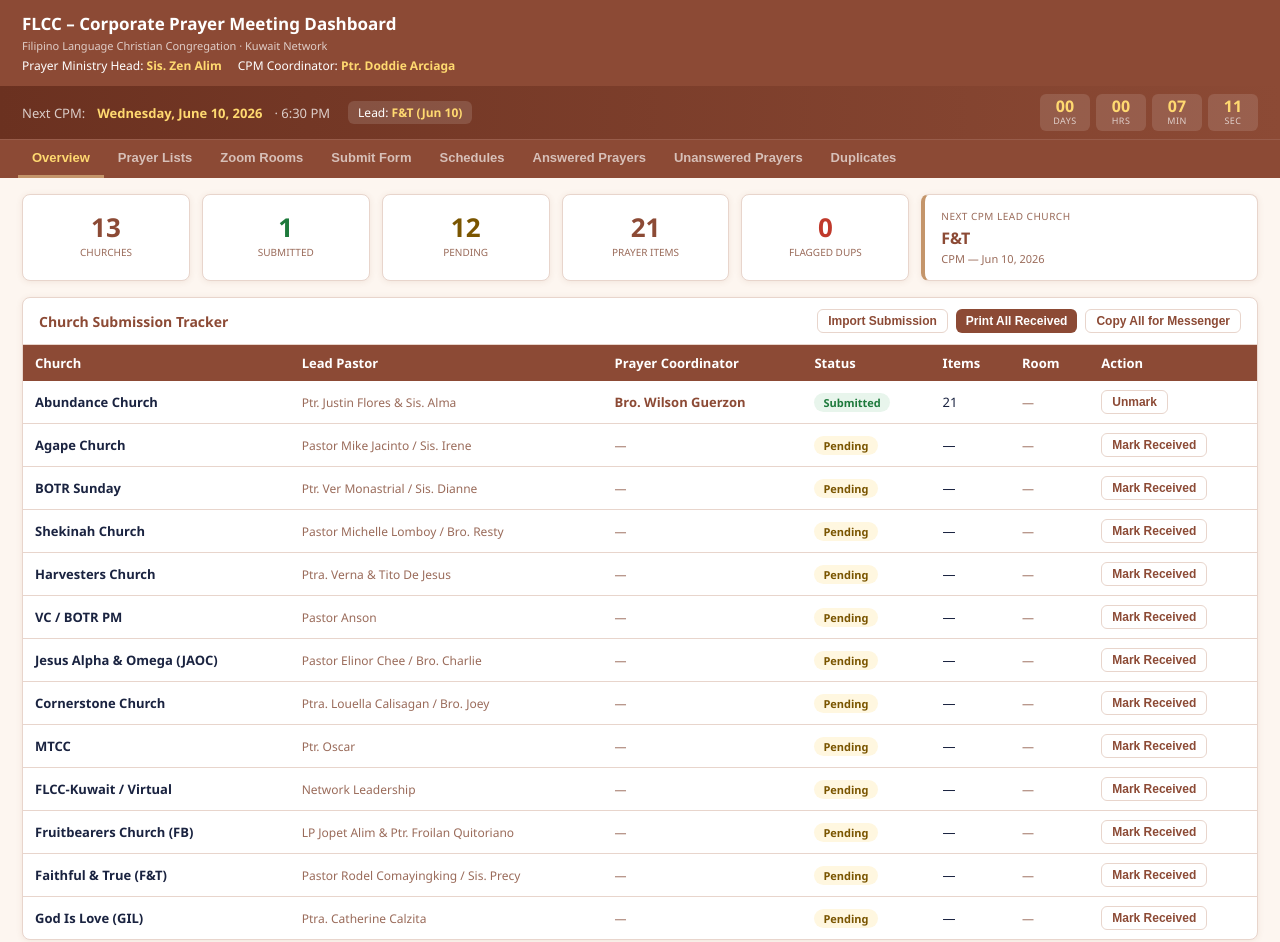
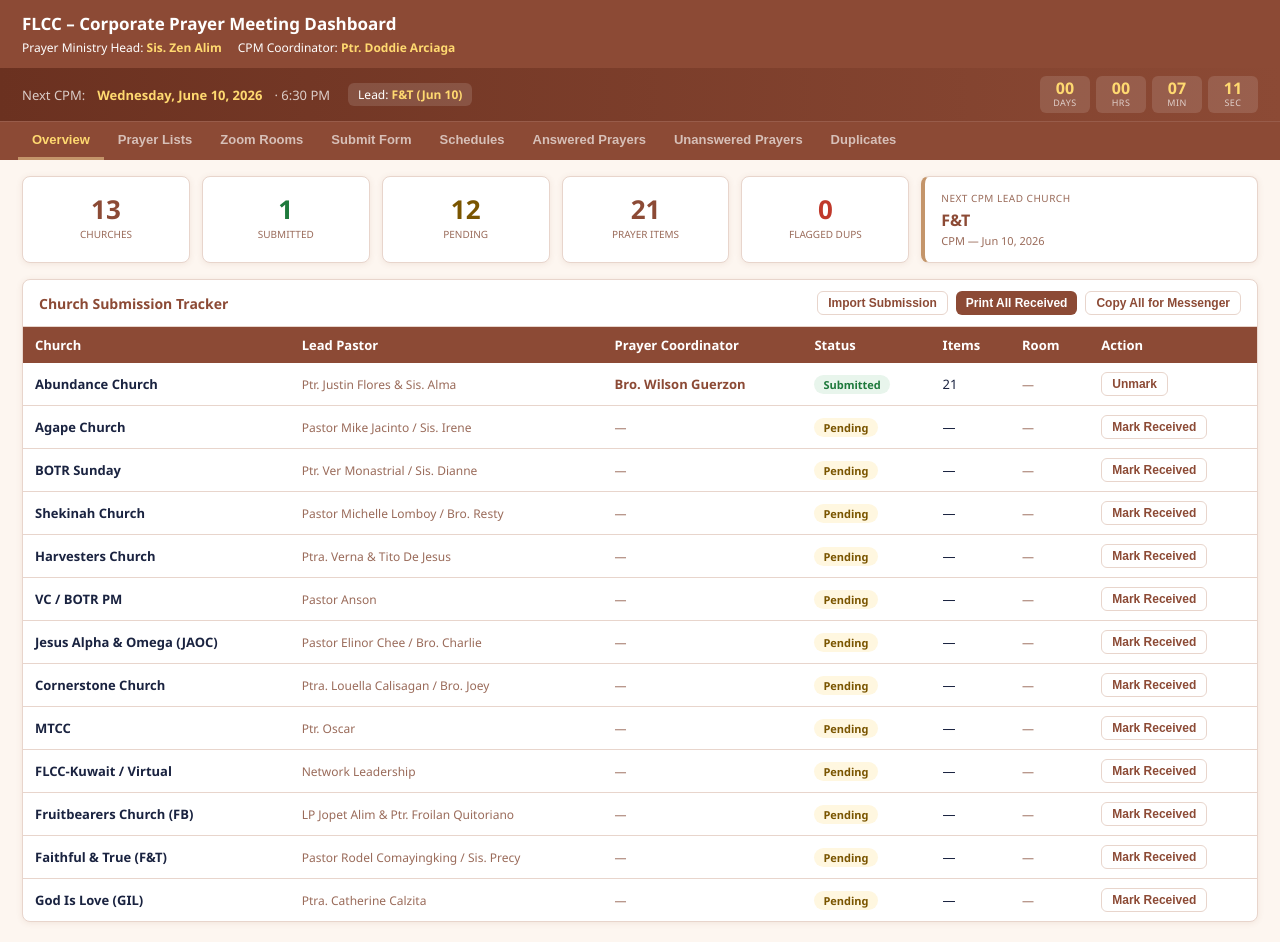
Before and after one commit to ninlamster-blip/flcc-prayer-ministry, a plain HTML site: page index.html in a window 1280 px wide. Drawn offline with Linux system fonts and the light colour scheme.

Commit message:
chore: remove subtitle from dashboard header

```diff
--- a/index.html
+++ b/index.html
@@ -236,7 +236,6 @@ body{font-family:'Segoe UI',system-ui,sans-serif;background:var(--bg);color:#1a2
   <header class="hdr">
   <div>
     <h1>FLCC – Corporate Prayer Meeting Dashboard</h1>
-    <p style="margin-top:3px;">Filipino Language Christian Congregation · Kuwait Network</p>
     <p style="margin-top:4px;opacity:1;font-size:12px;display:flex;gap:16px;flex-wrap:wrap;">
       <span>Prayer Ministry Head: <strong style="color:#ffd970;">Sis. Zen Alim</strong></span>
       <span>CPM Coordinator: <strong style="color:#ffd970;">Ptr. Doddie Arciaga</strong></span>
```
